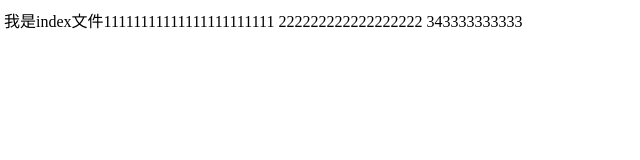
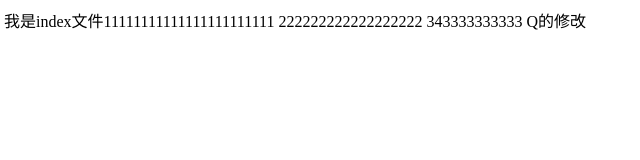
Before and after one commit to kirllkor/git-demo, a plain HTML site: page index.html in a window 1280 px wide. Shown: the full height of the page, 4-644 px from the left. Drawn offline with Linux system fonts and the light colour scheme.

Commit message:
Q的测试冲突

```diff
--- a/index.html
+++ b/index.html
@@ -8,5 +8,6 @@
 		我是index文件11111111111111111111111
 		222222222222222222
 		343333333333
+		Q的修改
 	</body>
 </html>
```
